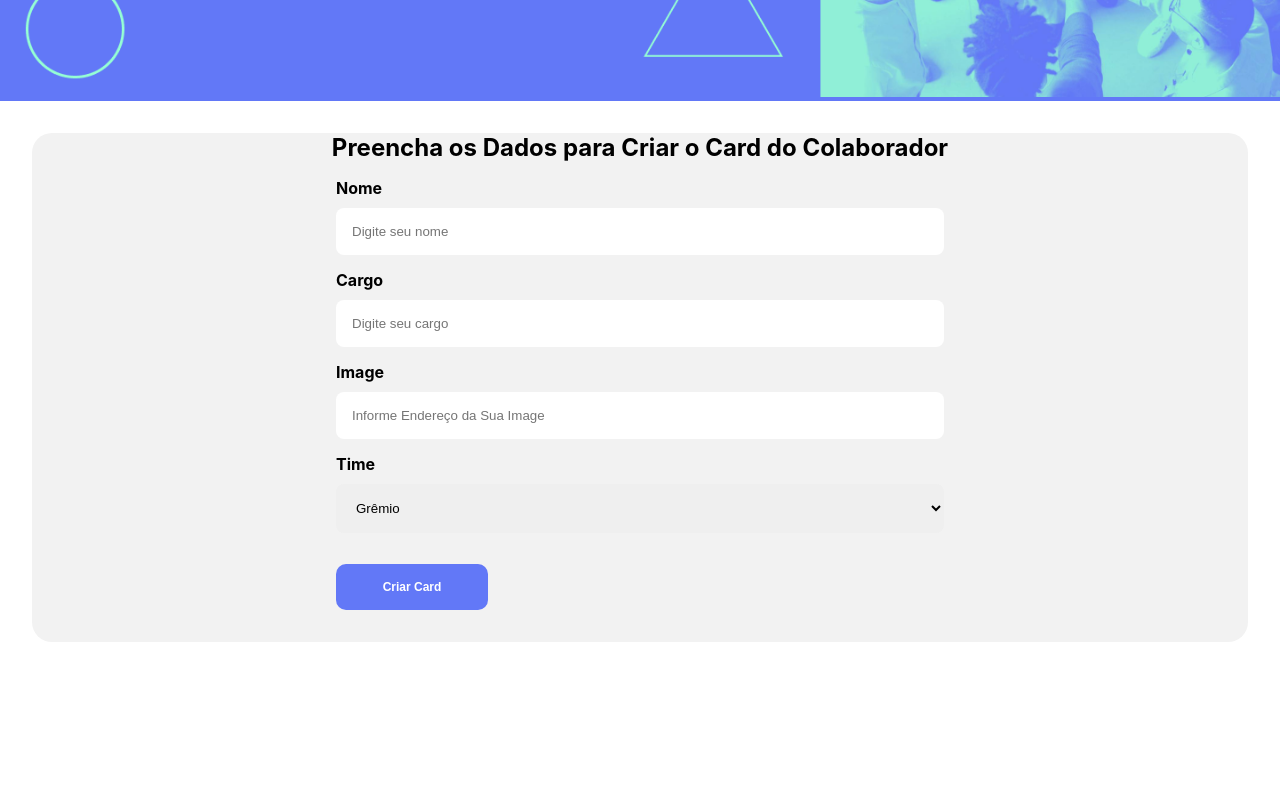
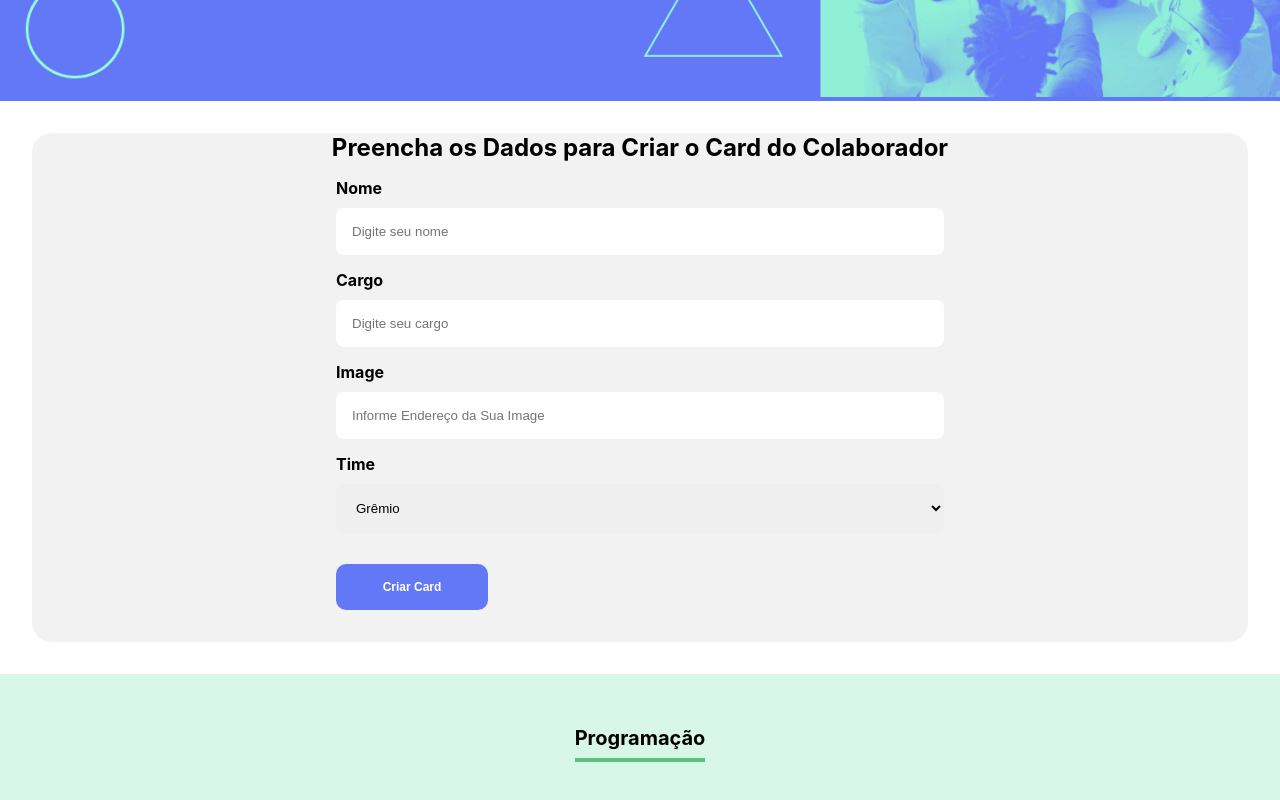
Before and after one commit to davisllv/organo, a React (Create React App) app: page / in a window 1280 px wide. Shown: the part 397-1197 px from the top of the page. Before the commit the page ends 1071 px from the top, so only its background shows below. Built offline with nearby package versions, Linux system fonts and the light colour scheme.

Commit message:
criando componente time

```diff
--- a/src/App.js
+++ b/src/App.js
@@ -1,10 +1,12 @@
 import "./index.css";
 import Banner from "./components/Banner";
 import Formulario from "./components/Formulario";
+import Time from "./components/Time";
 import { useState } from "react";
 
 function App() {
   const [listaDados, setListaDados] = useState([]);
+
   const handleSubmit = (data) => {
     console.log("data", data);
     if (!data) return;
@@ -13,16 +15,14 @@
       return [...prevState, data];
     });
   };
+
   return (
     <div className="App">
       <Banner />
 
       <Formulario handleSubmit={handleSubmit} />
 
-      {listaDados &&
-        listaDados.map((dado) => {
-          return <h1>{dado.nome}</h1>;
-        })}
+      <Time nome={"Programação"} />
     </div>
   );
 }
--- /dev/null
+++ b/src/components/Time/index.js
@@ -0,0 +1,11 @@
+import "./time.css";
+
+const Time = (props) => {
+  return (
+    <section className="time">
+      <h3>{props.nome}</h3>
+    </section>
+  );
+};
+
+export default Time;
--- /dev/null
+++ b/src/components/Time/time.css
@@ -0,0 +1,12 @@
+.time {
+    text-align: center;
+    padding: 2rem;
+    background-color: #D9F7E9;
+}
+
+.time > h3 {
+    font-size: 1.25rem;
+    border-bottom: 4px solid #57C278;
+    display: inline-block;
+    padding-bottom: 0.5rem;
+}
```
